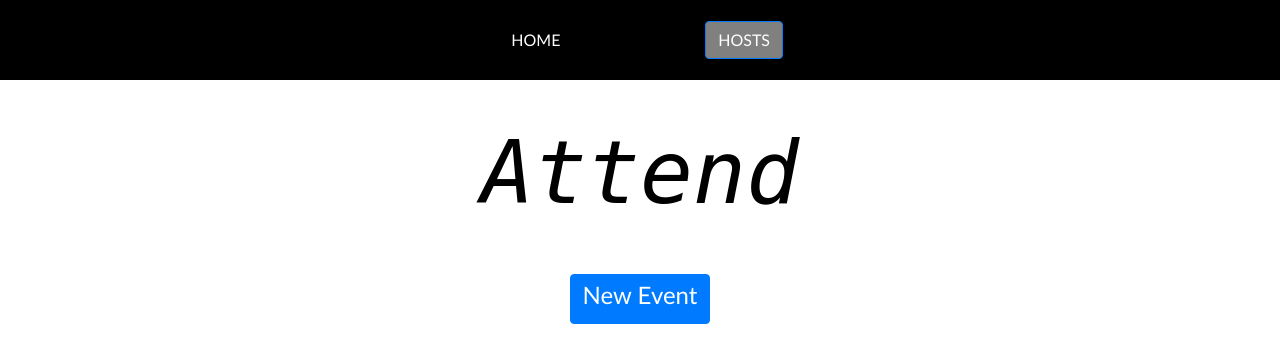
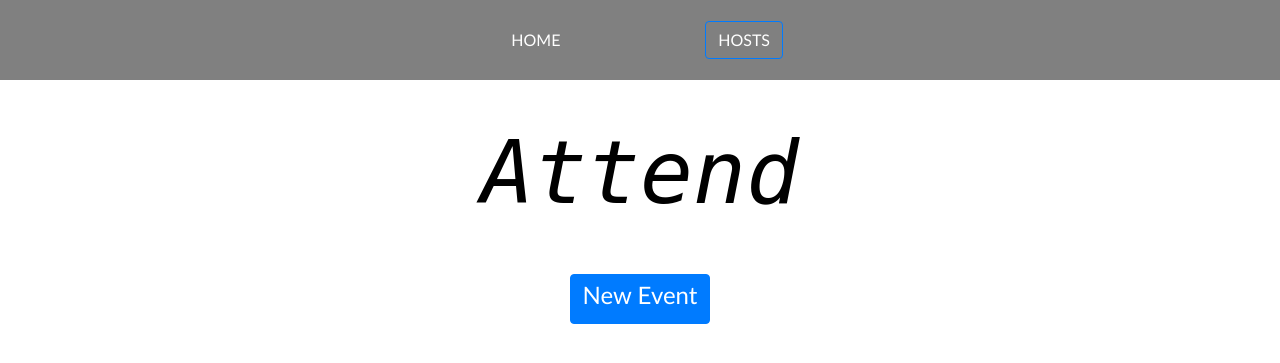
Before and after one commit to merobi-hub/attendance-tracker, a Flask app: page / in a window 1280 px wide. Shown: the top 363 px of the page. Run offline with Flask 2, Linux system fonts and the light colour scheme; data that the repository does not hold is empty; some libraries are stand-ins or nearby versions.

Commit message:
gray nav

```diff
--- a/attendance/static/css/main.css
+++ b/attendance/static/css/main.css
@@ -48,7 +48,7 @@
 
 #nav-container {
     max-width: 100%;
-    background-color: black;
+    background-color: gray;
     height: 10vh;
     display: flex;
     align-items: center;
```
